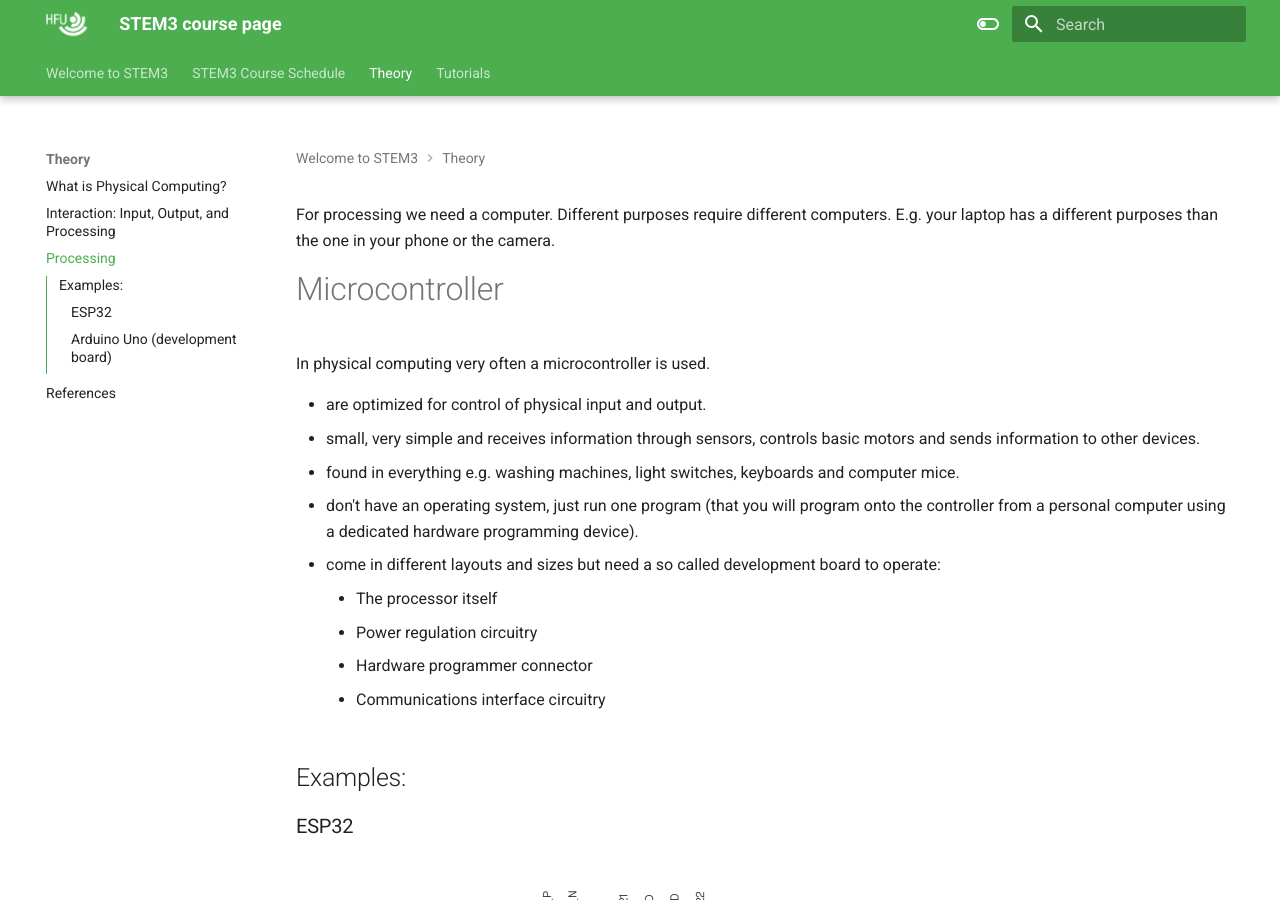
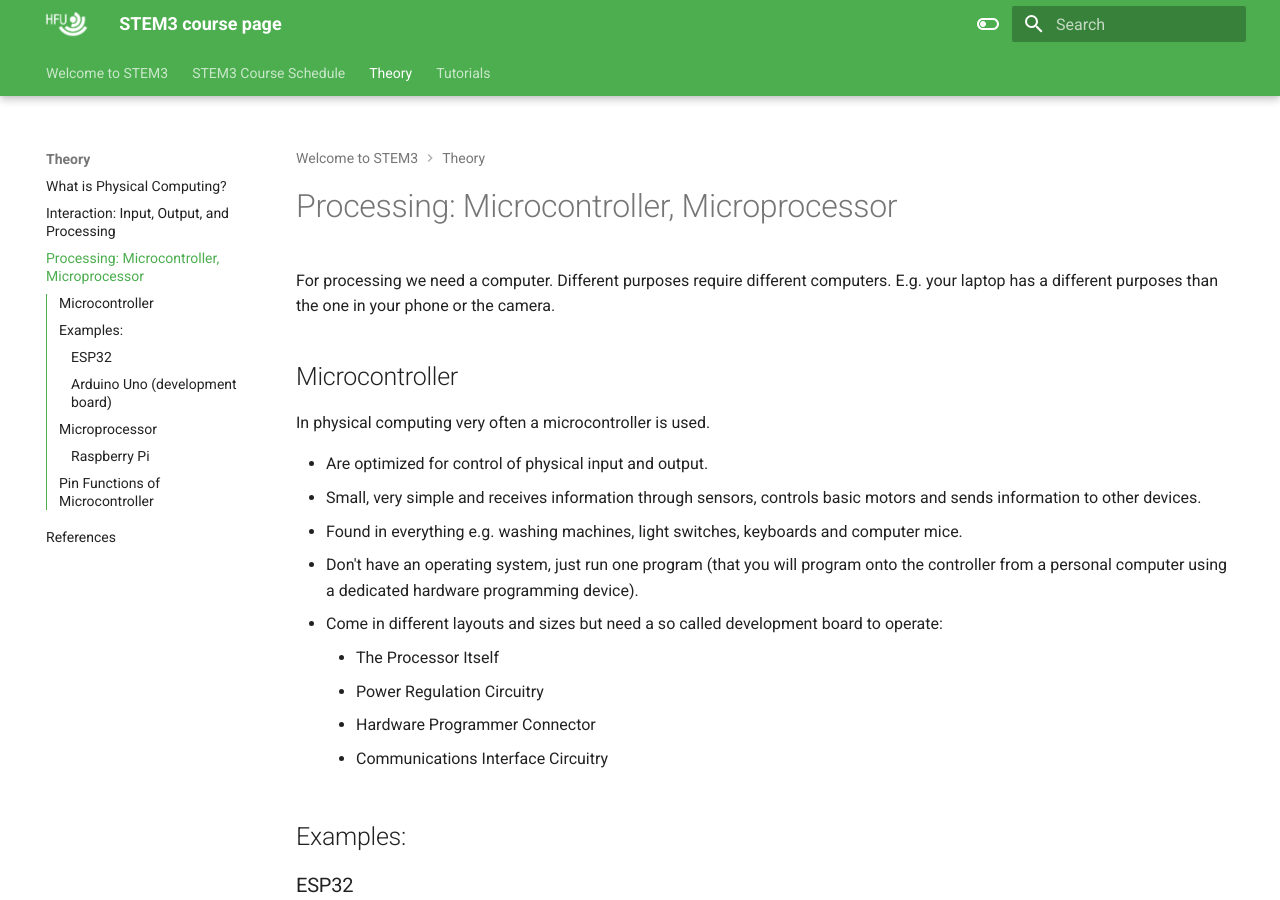
Before and after one commit to HFU-GMB-STEM/STEM3-course, an MkDocs documentation site: the page built from docs/theory/processing.md, in a window 1280 px wide and 900 px high. Built offline with MkDocs 1.6.1 and Material for MkDocs 9.7.7, drawn with Linux system fonts in a browser that asks for light colours; some of the changed text lies outside the part shown.

Commit message:
Corrected some details

```diff
--- a/docs/theory/processing.md
+++ b/docs/theory/processing.md
@@ -1,38 +1,39 @@
+# Processing: Microcontroller, Microprocessor
 
 For processing we need a computer. Different purposes require different computers. E.g. your laptop has a different purposes than the one in your phone or the camera.
 
-# Microcontroller
+## Microcontroller
 
 In physical computing very often a microcontroller is used.
 
-* are optimized for control of physical input and output.
-* small, very simple and receives information through sensors, controls basic motors and sends information to other devices.
-
-* found in everything e.g. washing machines, light switches, keyboards and computer mice.
-
-* don't have an operating system, just run one program (that you will program onto the controller from a personal computer using a dedicated hardware programming device).
-* come in different layouts and sizes but need a so called development board to operate:
-    * The processor itself
-    * Power regulation circuitry
-    * Hardware programmer connector
-    * Communications interface circuitry
+* Are optimized for control of physical input and output.
+* Small, very simple and receives information through sensors, controls basic motors and sends information to other devices.
+* Found in everything e.g. washing machines, light switches, keyboards and computer mice.
+* Don't have an operating system, just run one program (that you will program onto the controller from a personal computer using a dedicated hardware programming device).
+* Come in different layouts and sizes but need a so called development board to operate:
+    * The Processor Itself
+    * Power Regulation Circuitry
+    * Hardware Programmer Connector
+    * Communications Interface Circuitry
 
 ## Examples:
 ### ESP32
 ![ESP32 module](./images/esp32_pin.png)
 
 
+
 ![ESP32 module](../tutorials/images/ESP32-WROOM-32_board.jpeg)
 
 
-microcontroller with integrated Wi-Fi and Bluetooth, designed for IoT and embedded applications. (used also in this class)
+
+Microcontroller with integrated Wi‑Fi and Bluetooth, designed for IoT and embedded applications. (Used also in this class)
 
 ### Arduino Uno (development board)
 ![Arduino Uno](./images/arduino_devboard.jpg)
 
 
 
-# Microprocessor
+## Microprocessor
 
 ### [Raspberry Pi](http://raspberrypi.org)
 
@@ -40,13 +41,13 @@ More powerful: Microprocessor
 
 
 
-* a computer
+* A computer.
 
-* Needs periphery (RAM, memory)
+* Needs periphery (RAM, memory).
 
-* Runs an operating system
+* Runs an operating system.
 
-* cost-effective and fully-fledged personal computer.
+*Cost-effective and fully-fledged personal computer.
 
 We will use it also in class embedded in a small driving robot.
 
```
Also changed, not shown: other parts of docs/theory/processing.md (+6 -4 lines), docs/theory/Physical-Computing.md (+7 -7 lines), docs/theory/interaction.md (+9 -7 lines).
